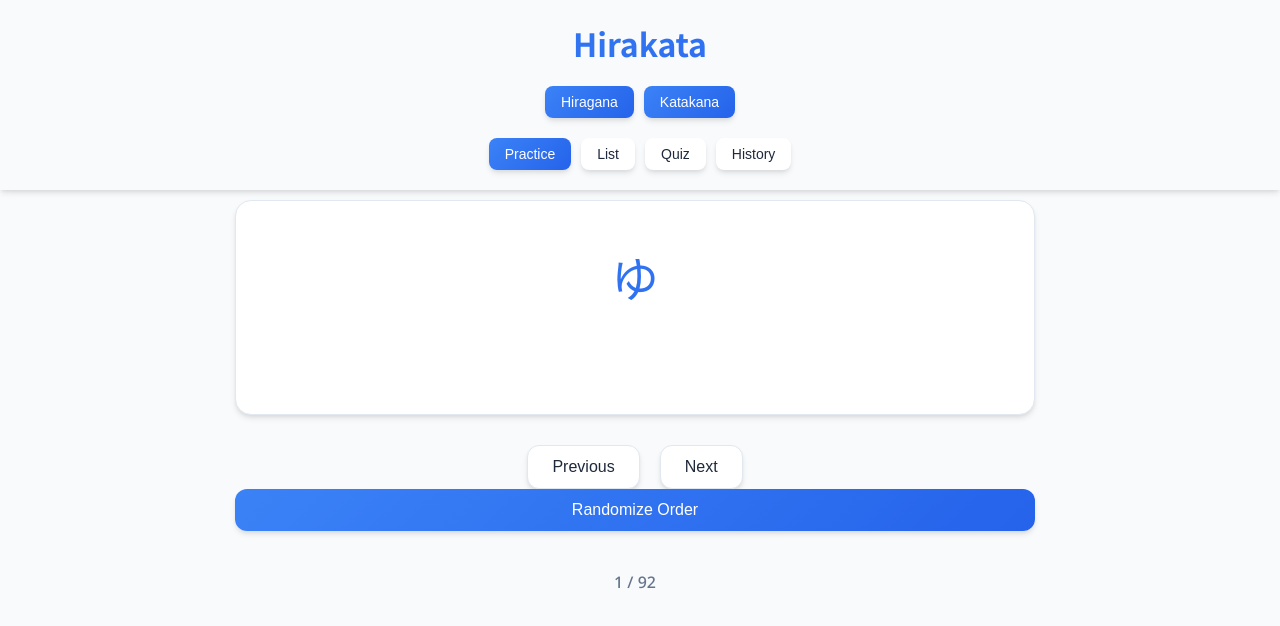
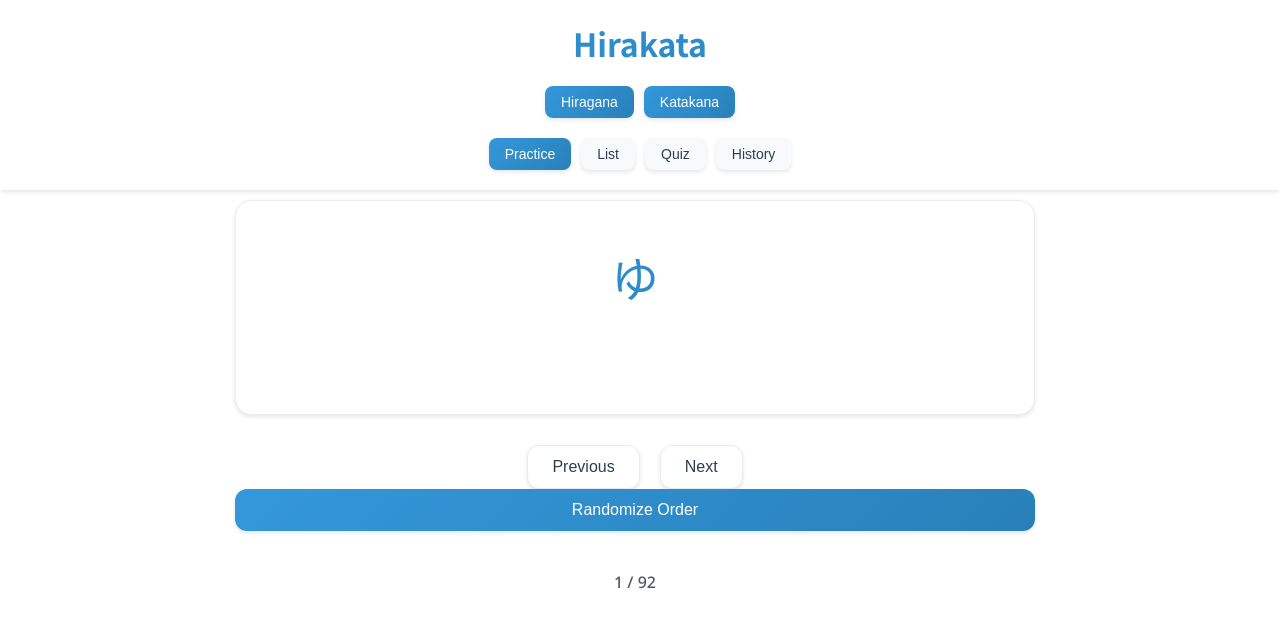
Before and after one commit to beios/hirakata, a React (Create React App) app: page / in a window 1280 px wide. Shown: the top 626 px of the page. Built offline with nearby package versions, Linux system fonts and the light colour scheme.

Commit message:
style: 리스트 발음 글꼴 크기 통일 및 다크모드 가독성 개선

```diff
--- a/src/App.css
+++ b/src/App.css
@@ -2,39 +2,39 @@
 
 :root {
   /* Light mode colors */
-  --bg-primary: #f8fafc;
-  --bg-secondary: #ffffff;
-  --text-primary: #1e293b;
-  --text-secondary: #64748b;
-  --accent-primary: #3b82f6;
-  --accent-secondary: #2563eb;
-  --border-color: #e2e8f0;
+  --bg-primary: #ffffff;
+  --bg-secondary: #f8f9fa;
+  --text-primary: #2c3e50;
+  --text-secondary: #505764;
+  --accent-primary: #3498db;
+  --accent-secondary: #2980b9;
+  --border-color: #e9ecef;
   --card-bg: #ffffff;
-  --card-shadow: 0 4px 6px -1px rgba(0, 0, 0, 0.1), 0 2px 4px -1px rgba(0, 0, 0, 0.06);
-  --gradient-primary: linear-gradient(135deg, #3b82f6, #2563eb);
+  --card-shadow: 0 2px 4px rgba(0, 0, 0, 0.1);
+  --gradient-primary: linear-gradient(135deg, #3498db, #2980b9);
   --gradient-secondary: linear-gradient(135deg, #f1f5f9, #e2e8f0);
-  --success-color: #10b981;
-  --error-color: #ef4444;
-  --hover-shadow: 0 10px 15px -3px rgba(59, 130, 246, 0.1), 0 4px 6px -2px rgba(59, 130, 246, 0.05);
+  --success-color: #2ecc71;
+  --error-color: #e74c3c;
+  --hover-shadow: 0 4px 8px rgba(0, 0, 0, 0.15);
 }
 
 @media (prefers-color-scheme: dark) {
   :root {
     /* Dark mode colors */
-    --bg-primary: #0f172a;
-    --bg-secondary: #1e293b;
-    --text-primary: #f1f5f9;
-    --text-secondary: #94a3b8;
-    --accent-primary: #3b82f6;
-    --accent-secondary: #2563eb;
-    --border-color: #334155;
-    --card-bg: #1e293b;
-    --card-shadow: 0 4px 6px -1px rgba(0, 0, 0, 0.2), 0 2px 4px -1px rgba(0, 0, 0, 0.1);
-    --gradient-primary: linear-gradient(135deg, #3b82f6, #2563eb);
+    --bg-primary: #1a1a1a;
+    --bg-secondary: #2d2d2d;
+    --text-primary: #e1e1e1;
+    --text-secondary: #b0b0b0;
+    --accent-primary: #3498db;
+    --accent-secondary: #2980b9;
+    --border-color: #404040;
+    --card-bg: #2d2d2d;
+    --card-shadow: 0 2px 4px rgba(0, 0, 0, 0.2);
+    --gradient-primary: linear-gradient(135deg, #3498db, #2980b9);
     --gradient-secondary: linear-gradient(135deg, #1e293b, #0f172a);
-    --success-color: #10b981;
-    --error-color: #ef4444;
-    --hover-shadow: 0 10px 15px -3px rgba(59, 130, 246, 0.2), 0 4px 6px -2px rgba(59, 130, 246, 0.1);
+    --success-color: #2ecc71;
+    --error-color: #e74c3c;
+    --hover-shadow: 0 4px 8px rgba(0, 0, 0, 0.3);
   }
 }
 
--- a/src/styles/List.css
+++ b/src/styles/List.css
@@ -49,8 +49,8 @@
   }
 
   .character-grid {
-    grid-template-columns: repeat(auto-fill, minmax(100px, 1fr));
-    gap: 15px;
+    grid-template-columns: repeat(auto-fill, minmax(120px, 1fr));
+    gap: 10px;
   }
 
   .character-card {
@@ -62,6 +62,6 @@
   }
 
   .list-pronunciation {
-    font-size: 12px;
+    font-size: 24px;
   }
 }
```
